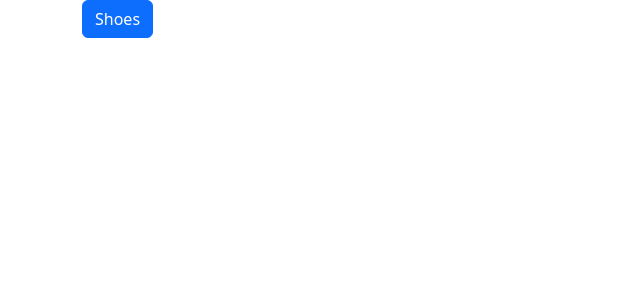
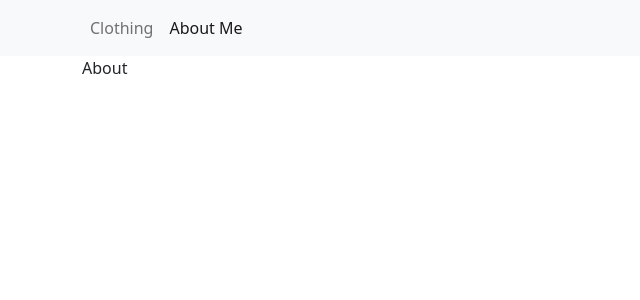
Before and after one commit to carlospsvieira/e-commerce-app, a React (Vite) app: page /about in a window 1280 px wide. Shown: the top 300 px of the page, without its empty margins (0-640 px from the left). Built offline with nearby package versions, Linux system fonts and the light colour scheme.

Commit message:
added navbar

```diff
--- a/package.json
+++ b/package.json
@@ -12,7 +12,8 @@
     "bootstrap": "^5.2.3",
     "react": "^18.2.0",
     "react-bootstrap": "^2.6.0",
-    "react-dom": "^18.2.0"
+    "react-dom": "^18.2.0",
+    "react-router-dom": "^6.4.4"
   },
   "devDependencies": {
     "@types/react": "^18.0.24",
--- a/src/App.jsx
+++ b/src/App.jsx
@@ -1,12 +1,22 @@
 import { Context } from './data/Context'
 import Home from './pages/Home'
+import About from './pages/About'
 import products from './data/products.json'
 import 'bootstrap/dist/css/bootstrap.min.css';
+import Navbar from './components/Navbar';
+import { Container } from 'react-bootstrap';
+import { Route, Routes } from 'react-router-dom';
 
 function App() {
   return (
     <Context.Provider value={products}>
-      <Home />
+      <Navbar />
+      <Container>
+        <Routes>
+          <Route path="/" element={<Home />} />
+          <Route path="/about" element={<About />} />
+        </Routes>
+      </Container>
     </Context.Provider>
   )
 }
--- /dev/null
+++ b/src/components/Navbar.jsx
@@ -0,0 +1,16 @@
+import React from 'react'
+import { Navbar as NavBoot, Container, Nav } from 'react-bootstrap'
+import { NavLink } from 'react-router-dom'
+
+export default function Navbar() {
+  return (
+    <NavBoot bg="light" variant="light" sticky='top'>
+      <Container>
+        <Nav className="me-auto">
+          <Nav.Link to='/' as={NavLink}>Clothing</Nav.Link>
+          <Nav.Link to='/about' as={NavLink}>About Me</Nav.Link>
+        </Nav>
+      </Container>
+    </NavBoot>
+  )
+}
--- a/src/components/Shoes.jsx
+++ b/src/components/ProductsCategory/Shoes.jsx
@@ -1,7 +1,7 @@
 import React, { useState } from 'react'
 import { useContext } from 'react';
 import { Button, Card, CardImg, Collapse, Row } from 'react-bootstrap';
-import { Context } from '../data/Context';
+import { Context } from '../../data/Context';
 
 export default function Shoes() {
   const [open, setOpen] = useState(false);
--- a/src/data/Context.jsx
+++ b/src/data/Context.jsx
@@ -1,3 +1,8 @@
 import { createContext } from "react";
 
+const getItem = (id, category) => {
+
+}
+
 export const Context = createContext()
+export default getItem;
--- a/src/main.jsx
+++ b/src/main.jsx
@@ -1,5 +1,10 @@
 import React from 'react'
 import ReactDOM from 'react-dom/client'
+import { BrowserRouter } from 'react-router-dom'
 import App from './App'
 
-ReactDOM.createRoot(document.getElementById('root')).render(<App />)
+ReactDOM.createRoot(document.getElementById('root')).render(
+  <BrowserRouter>
+    <App />
+  </BrowserRouter>
+)
--- a/src/pages/Home.jsx
+++ b/src/pages/Home.jsx
@@ -1,6 +1,6 @@
 import React from 'react'
 import { Container } from 'react-bootstrap'
-import Shoes from '../components/Shoes'
+import Shoes from '../components/ProductsCategory/Shoes'
 
 export default function Home() {
   return (
```
Also changed, not shown: src/components/CustomBtn.jsx (added, +7 -0 lines), src/components/ProductsCategory/Hats.jsx (renamed from src/components/Hats.jsx), src/components/ProductsCategory/Pants.jsx (renamed from src/components/Pants.jsx), src/components/ProductsCategory/Shirts.jsx (renamed from src/components/Shirts.jsx), 1 other file (tests, documents, lock files or other folders).
